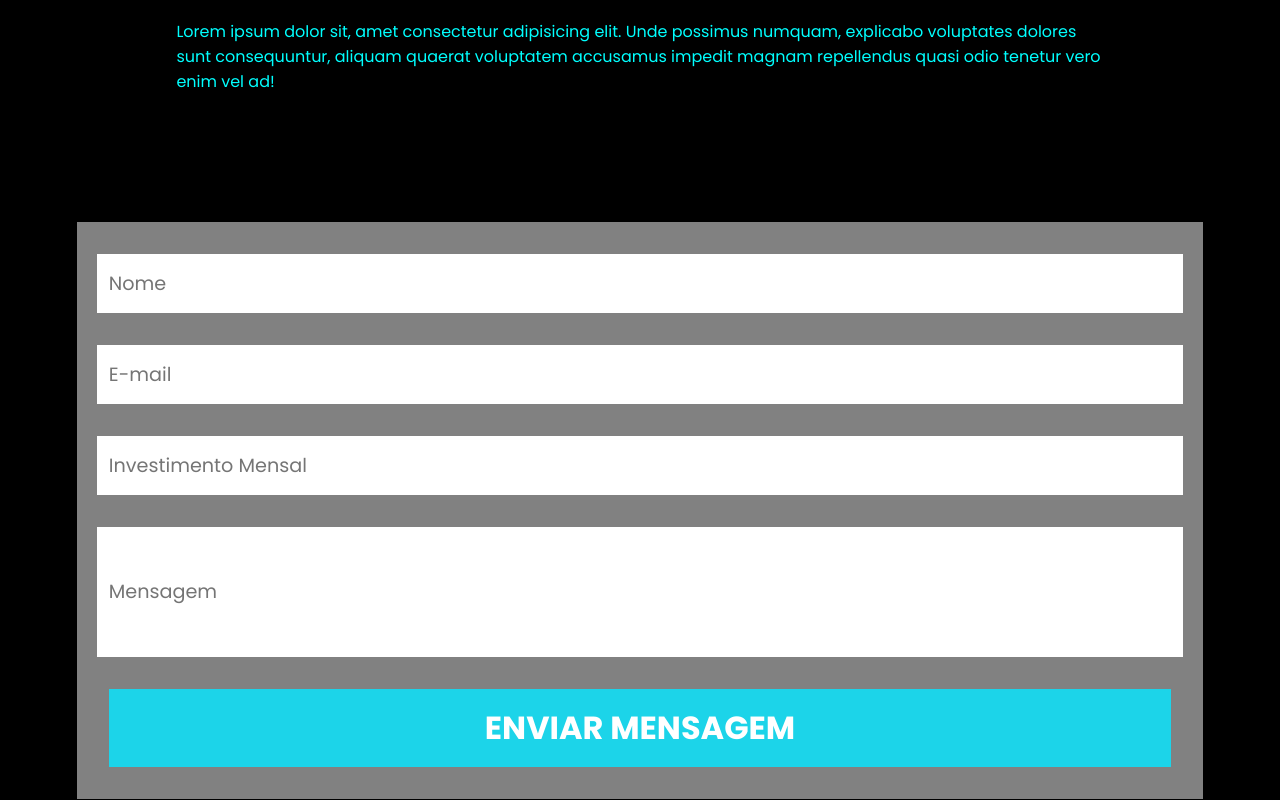
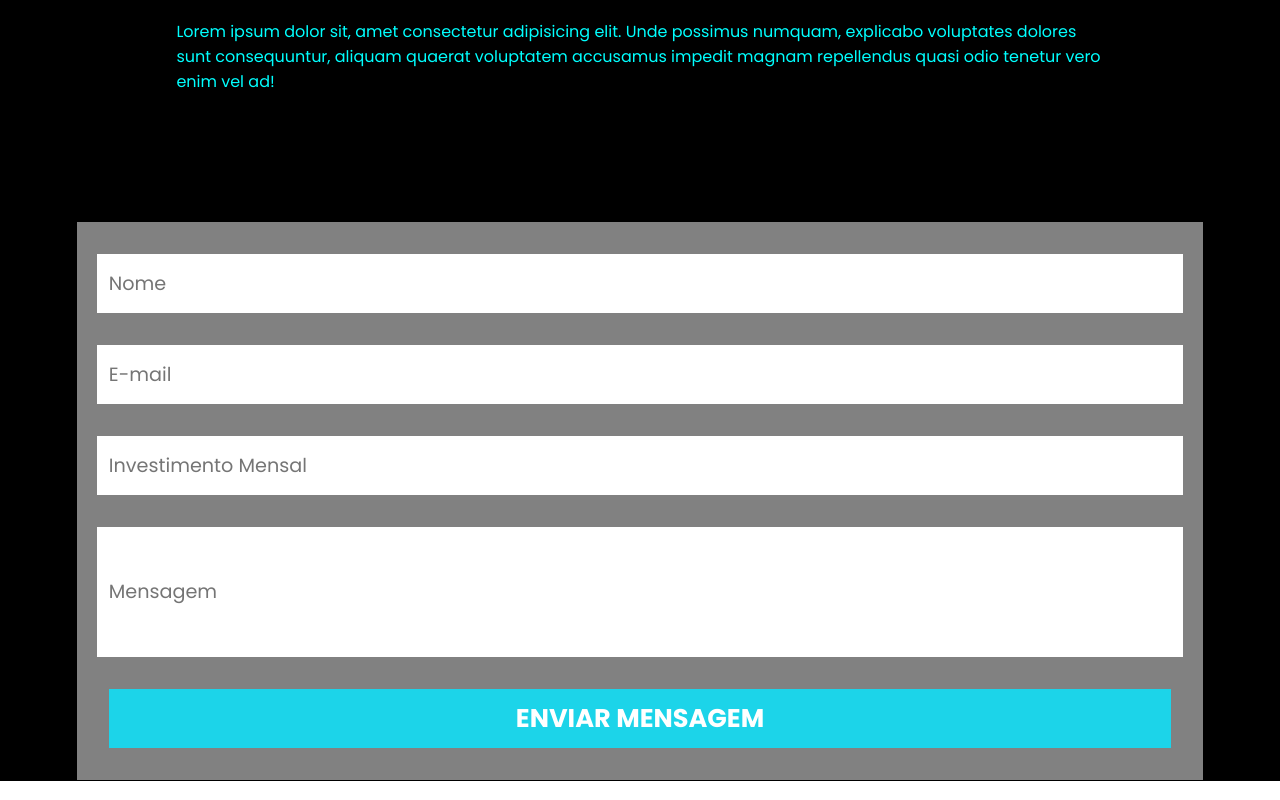
Before and after one commit to RenanLuca/Teste-Rocky, a plain HTML site: page index.html in a window 1280 px wide. Shown: the part 5772-6572 px from the top of the page. Drawn offline with nearby package versions, Linux system fonts and the light colour scheme.

Commit message:
font size adjust

```diff
--- a/style.css
+++ b/style.css
@@ -344,7 +344,7 @@ footer {
     gap: 2rem;
     padding: 2rem;
 }
-.footer-form input {
+.footer-form input[type="text"] {
     padding: 15px 12px;
     font-size: 1rem;
     border: none;
@@ -366,6 +366,9 @@ footer {
     color: #fff;
     font-weight: 600;
     font-size: 1.2rem;
+    padding: 10px;
+    width: 100%;
+    border: none;
 }
 
 .form input[type="submit"]:hover {
@@ -422,7 +425,7 @@ footer {
         border-bottom: none;
     }
     .form input[type="submit"]{
-        font-size: 2rem;
+        font-size: 1.6rem;
     }
     .cards-services, .cards-differentials {
         flex-direction: column;
```
